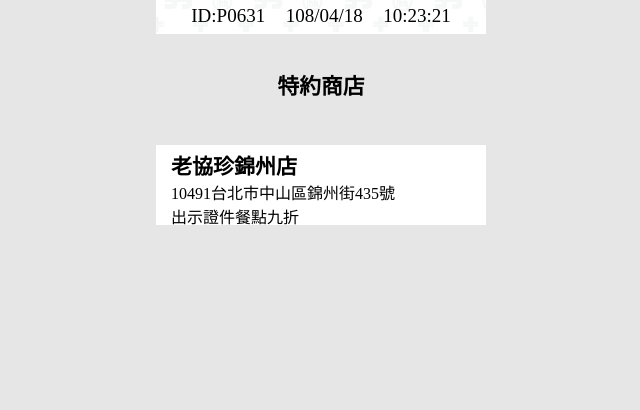
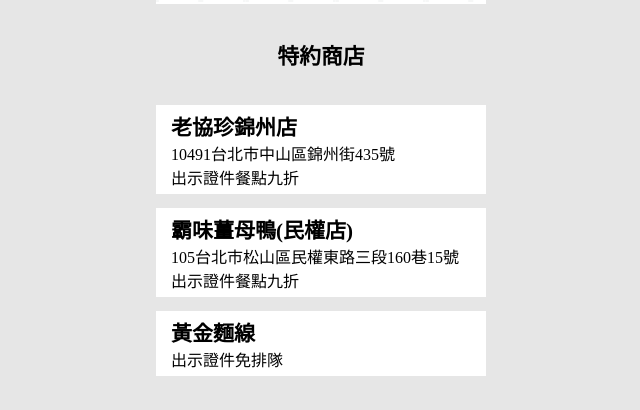
Before and after one commit to peterhu0929/lxz, a plain HTML site: page index.html in a window 1280 px wide. Shown: the part 566-976 px from the top of the page, without its empty margins (319-959 px from the left). Before the commit the page ends 841 px from the top, so only its background shows below. Drawn offline with Linux system fonts and the light colour scheme; a web font is replaced by a local one.

Commit message:
adjust store layout to flexbox

```diff
--- a/hexWork.css
+++ b/hexWork.css
@@ -89,6 +89,8 @@
   margin-left:90px;
   margin-bottom:51px;
   width: 150px;
+  position: absolute;
+z-index: 1;
 }
 .profile-img{
 margin-bottom: 29px;
@@ -96,12 +98,14 @@
 height: 200px;
 background-position: center;
 background-size: cover;
-border-radius: 50%
-}
-img {
+border-radius: 50%;
 position: absolute;
 z-index: 1;
 }
+/* img {
+position: absolute;
+z-index: 1;
+} */
 .store-title{
   font-family: "微軟正黑體";
   font-weight: bold;
@@ -110,13 +114,18 @@
   margin-bottom: 35px;
 }
 .store{
-  margin-top: 10px;
+  display: flex;
+  flex-direction: column;
+  align-items: flex-start;
+  margin-bottom: 14px;
   width: 330px;
-  height: 80px;
+  min-height: 60px;
   /* border: 0.5px solid #333; */
   background-color: white;
   padding-left: 15px;
   padding-right: 15px;
+  padding-top: 1px;
+  padding-bottom: 5px;
   /* border-radius: 10px; */
 
 }
@@ -145,7 +154,7 @@
 
 
 body {
-  padding: 50px 0;
+  padding: 20px 0;
   display: flex;
   justify-content: center;
   align-items: center;
--- a/index.html
+++ b/index.html
@@ -47,6 +47,28 @@
             出示證件餐點九折
         </div>
     </div>
+    <div class="store">
+        <div class="store-name">
+            霸味薑母鴨(民權店)
+        </div>
+        <div class="store-content">
+            105台北市松山區民權東路三段160巷15號
+        </div>
+        <div class="store-feature">
+            出示證件餐點九折
+        </div>
+    </div>
+    <div class="store">
+        <div class="store-name">
+            黃金麵線
+        </div>
+        <div class="store-content">
+            <!-- 10491台北市中山區錦州街435號 -->
+        </div>
+        <div class="store-feature">
+            出示證件免排隊
+        </div>
+    </div>
 </body>
 
 </html>
```
